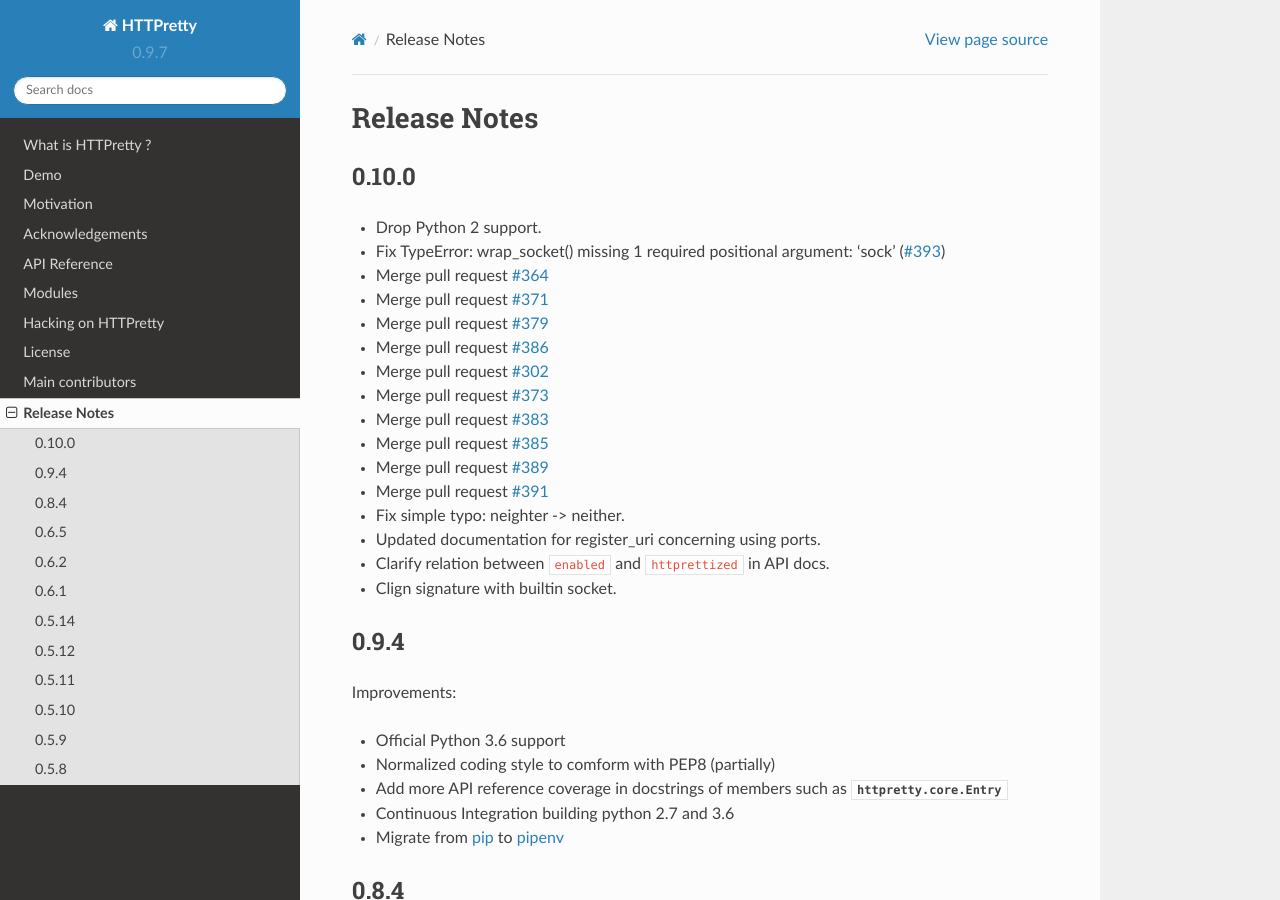
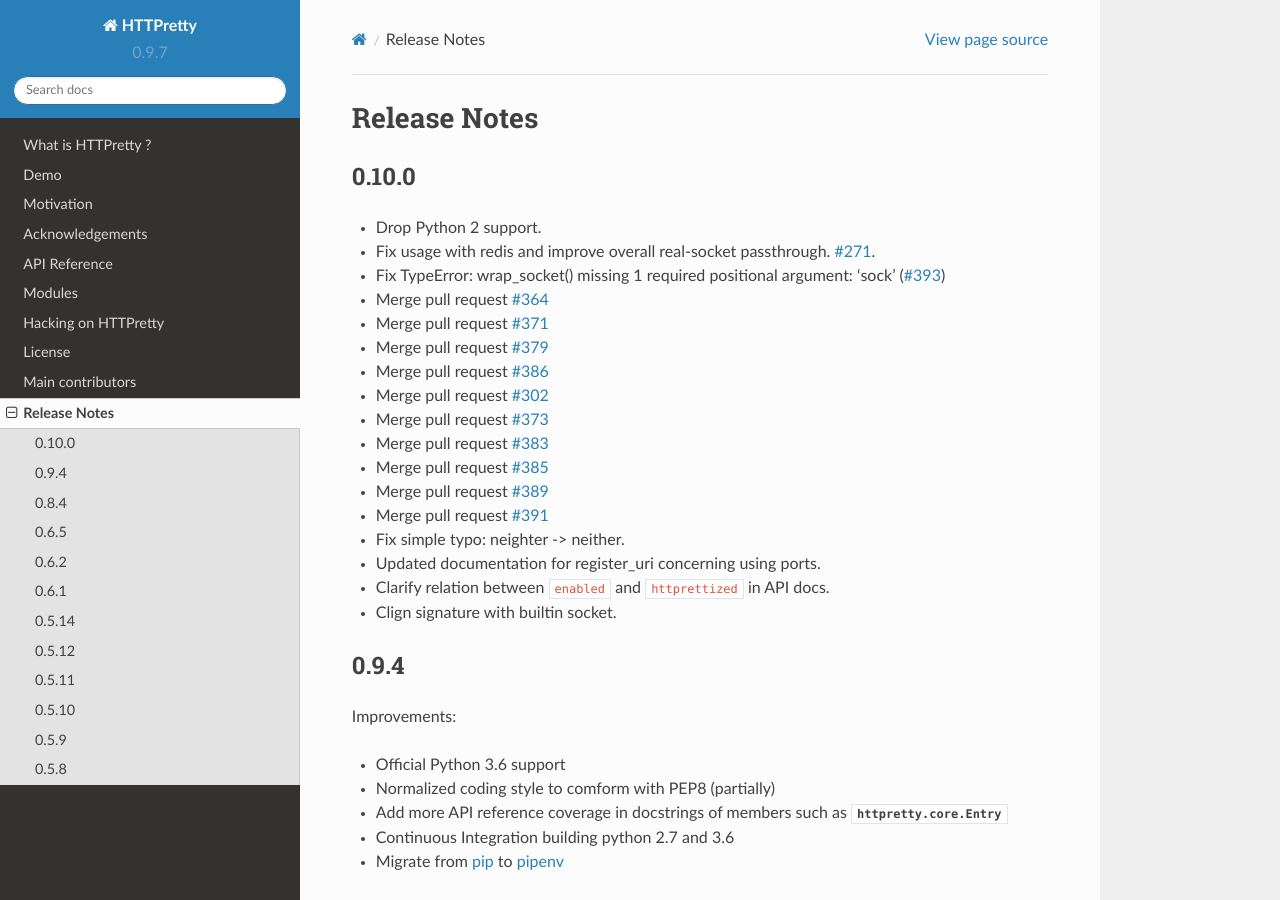
Before and after one commit to gabrielfalcao/HTTPretty, a Sphinx documentation site: the page built from docs/source/changelog.rst, in a window 1280 px wide and 900 px high. Built offline with Sphinx 7.4.7 and the Read the Docs theme 2.0.0, drawn with Linux system fonts in a browser that asks for light colours.

Commit message:
update changelog

```diff
--- a/docs/source/changelog.rst
+++ b/docs/source/changelog.rst
@@ -6,6 +6,7 @@
 -------
 
 - Drop Python 2 support.
+- Fix usage with redis and improve overall real-socket passthrough. `#271 <https://github.com/gabrielfalcao/HTTPretty/issues/271>`_.
 - Fix TypeError: wrap_socket() missing 1 required positional argument: 'sock' (`#393 <https://github.com/gabrielfalcao/HTTPretty/pull/393>`_)
 - Merge pull request `#364 <https://github.com/gabrielfalcao/HTTPretty/pull/364>`_
 - Merge pull request `#371 <https://github.com/gabrielfalcao/HTTPretty/pull/371>`_
```
